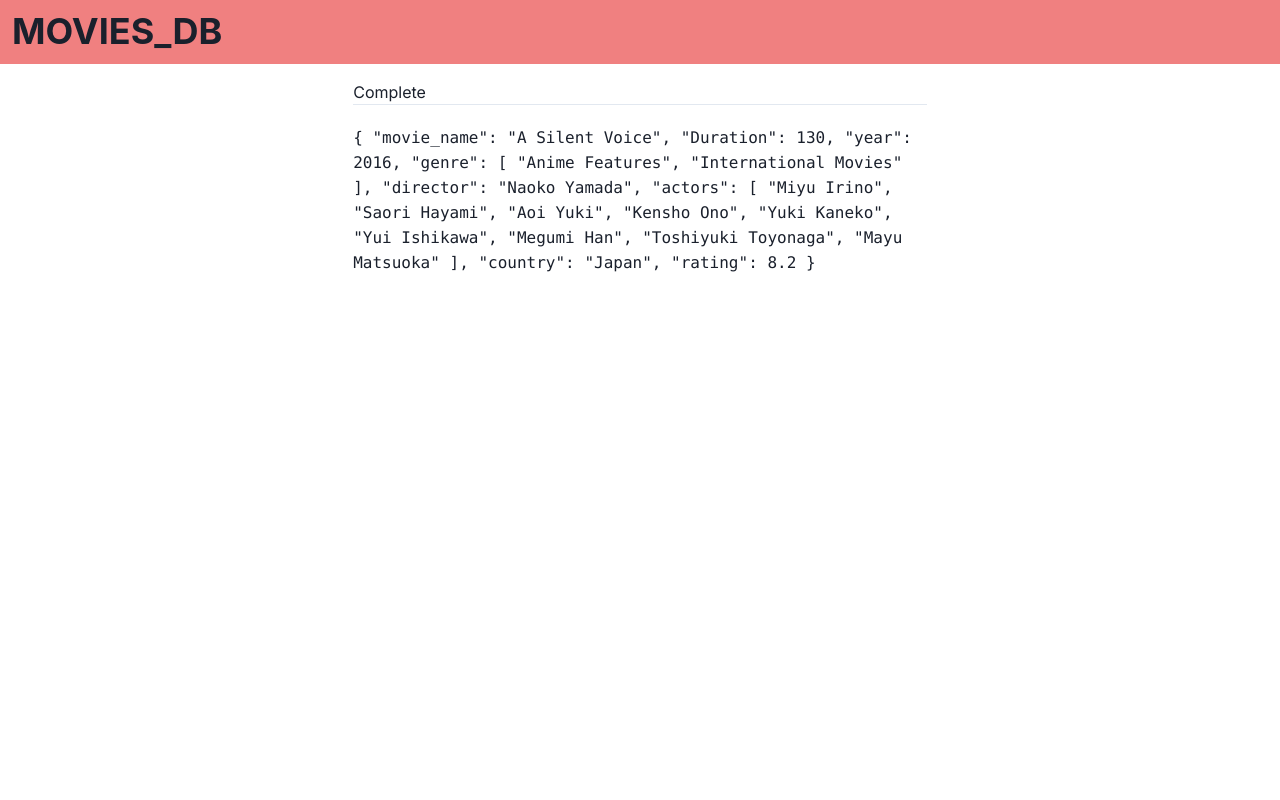
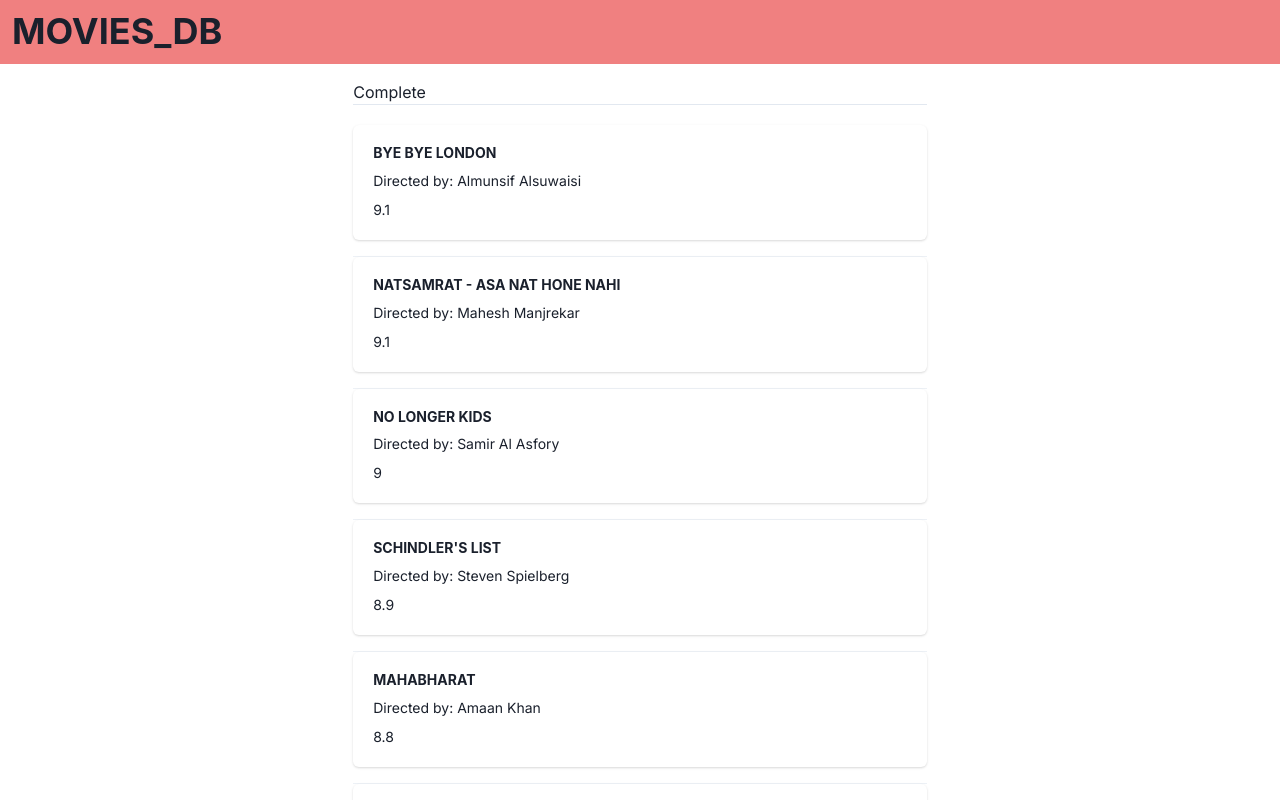
Before and after one commit to nevinod/netflix_db, a Next.js app: page / in a window 1280 px wide. Shown: the top 800 px of the page. Built offline with nearby package versions, Linux system fonts and the light colour scheme; what @chakra-ui/next-js would draw is missing.

Commit message:
display demo cards for movies

```diff
--- a/api/getMoviesByRating.ts
+++ b/api/getMoviesByRating.ts
@@ -5,10 +5,10 @@ const movies = moviesData['_default']
 
 interface MovieRatingProps {
     minRating: number;
-    success: boolean;
+    success?: boolean;
 }
 
-export default function fetchMoviesByRating ({
+export default function getMoviesByRating ({
     minRating,
     success = true,
 }: MovieRatingProps) {
--- a/api/getMoviesByYear.ts
+++ b/api/getMoviesByYear.ts
@@ -9,7 +9,7 @@ interface MovieYearProps {
     success: boolean;
 }
 
-export default function gethMoviesByYear ({
+export default function getMoviesByYear ({
     minYear, maxYear, success = true
 }: MovieYearProps) {
     let endYear = maxYear || currentYear();
--- /dev/null
+++ b/components/DemoMovieCard.tsx
@@ -0,0 +1,31 @@
+import {
+    Card,
+    CardBody,
+    Heading,
+    Stack,
+    Box,
+    Text,
+    StackDivider
+} from "@chakra-ui/react";
+
+export function DemoMovieCard(props: any) {
+    return (
+        <Card>
+            <CardBody>
+                <Stack divider={<StackDivider />} spacing='4'>
+                <Box>
+                    <Heading size='xs' textTransform='uppercase'>
+                    {props.movie.movie_name}
+                    </Heading>
+                    <Text pt='2' fontSize='sm'>
+                    {`Directed by: ${props.movie.director}`}
+                    </Text>
+                    <Text pt='2' fontSize='sm'>
+                    {props.movie.rating}
+                    </Text>
+                </Box>
+                </Stack>
+            </CardBody>
+        </Card>
+    )
+}
--- a/components/Navbar.tsx
+++ b/components/Navbar.tsx
@@ -10,6 +10,7 @@ function Navbar() {
             h="4rem"
             top={0}
             align="center"
+            zIndex={100}
         >
             <Link ml="3">
                 <Heading>MOVIES_DB</Heading>
--- a/pages/index.tsx
+++ b/pages/index.tsx
@@ -1,20 +1,30 @@
 import { useState } from "react";
 import MainLayout from "@/components/mainLayout";
-import getMovieById from "@/api/getMovieById";
+import { DemoMovieCard } from "@/components/DemoMovieCard";
+import getMoviesByRating from "@/api/getMoviesByRating";
+import { Divider } from "@chakra-ui/react";
 
 export default function Home() {
-  const [movie, setMovie] = useState(null)
+  const [movies, setMovies] = useState([])
 
-  getMovieById({ id: "100" }).then((data: any) => setMovie(data))
+  getMoviesByRating({ minRating: 8.5 }).then((data: any) => setMovies(data))
 
   return (
     <MainLayout>
       <main className="flex min-h-screen flex-col items-center justify-between p-24">
-        {movie ? <div>Complete</div> : <div>Loading...</div>}
+        {movies.length ? <div>Complete</div> : <div>Loading...</div>}
 
         <hr style={{marginBottom: "20px"}} />
 
-        {movie && <code>{JSON.stringify(movie, null, 4)}</code>}
+        {movies.map((movie: any) => {
+          return (
+            <div>
+              <DemoMovieCard movie={movie} key={movie.movie_name} />
+              <Divider mt={4}/>
+            </div>
+
+          )
+        })}
       </main>
     </MainLayout>
   )
```
